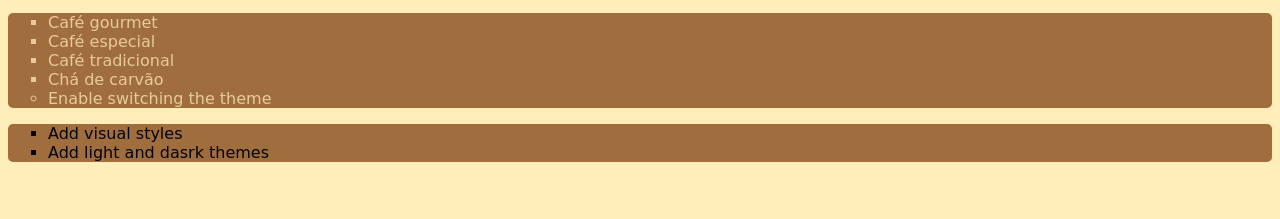
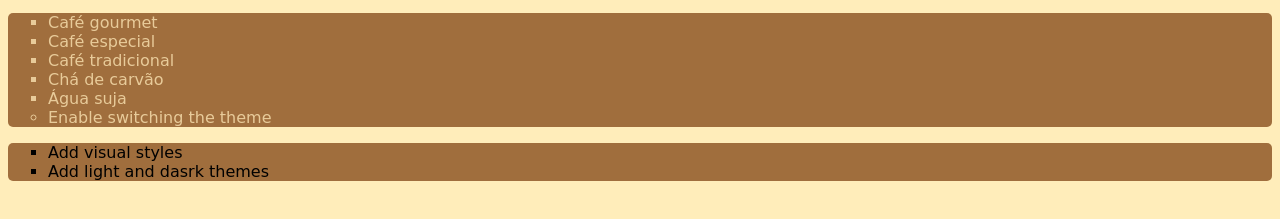
Before and after one commit to beemovier/base_github, a plain HTML site: page index.html in a window 1280 px wide. Shown: the part 103-322 px from the top of the page. Drawn offline with Linux system fonts and the light colour scheme.

Commit message:
tentativa e erro, quero ver se sou bão mesmo

```diff
--- a/index.html
+++ b/index.html
@@ -17,6 +17,7 @@
         <li class="list">Café especial</li>
         <li class="list">Café tradicional</li>
         <li class="list">Chá de carvão</li>
+        <li class="list">Água suja</li>
         <li>Enable switching the theme</li>
     </ul>
     <script src="app.js"></script>
```
